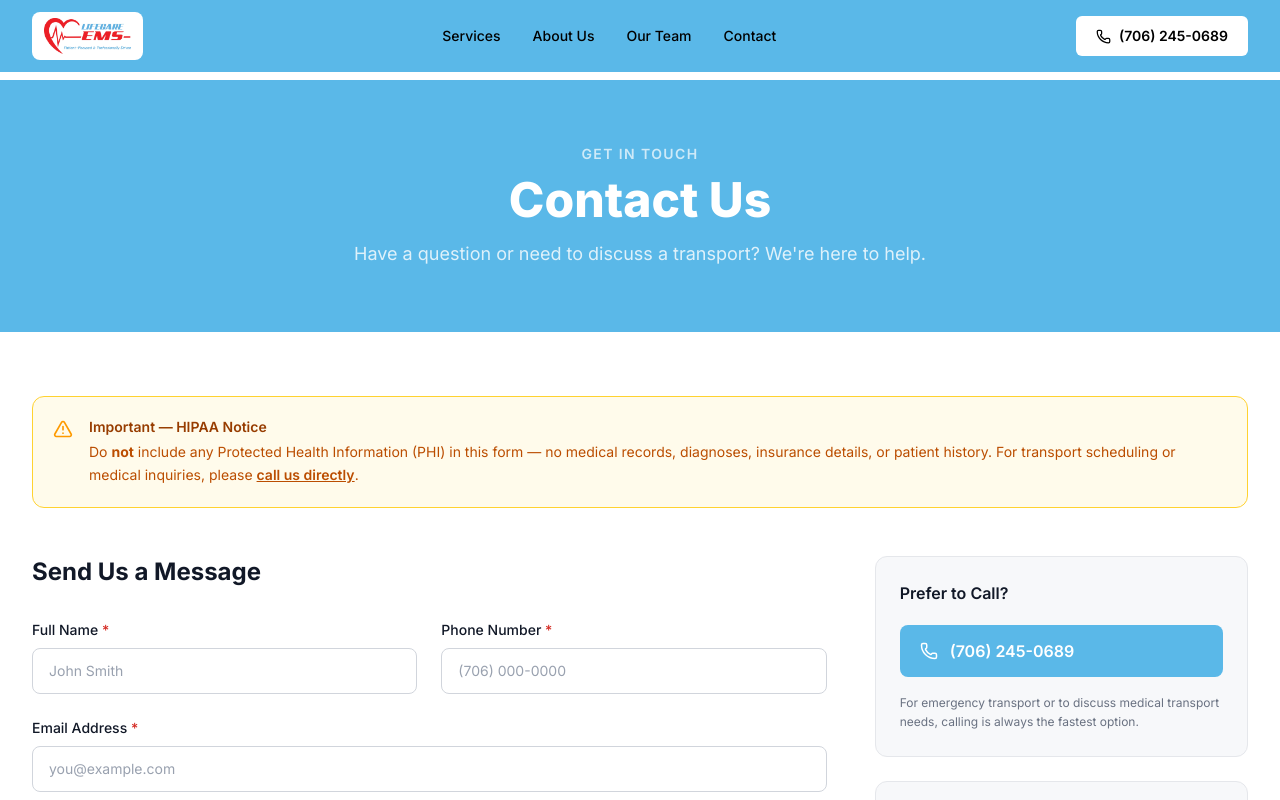
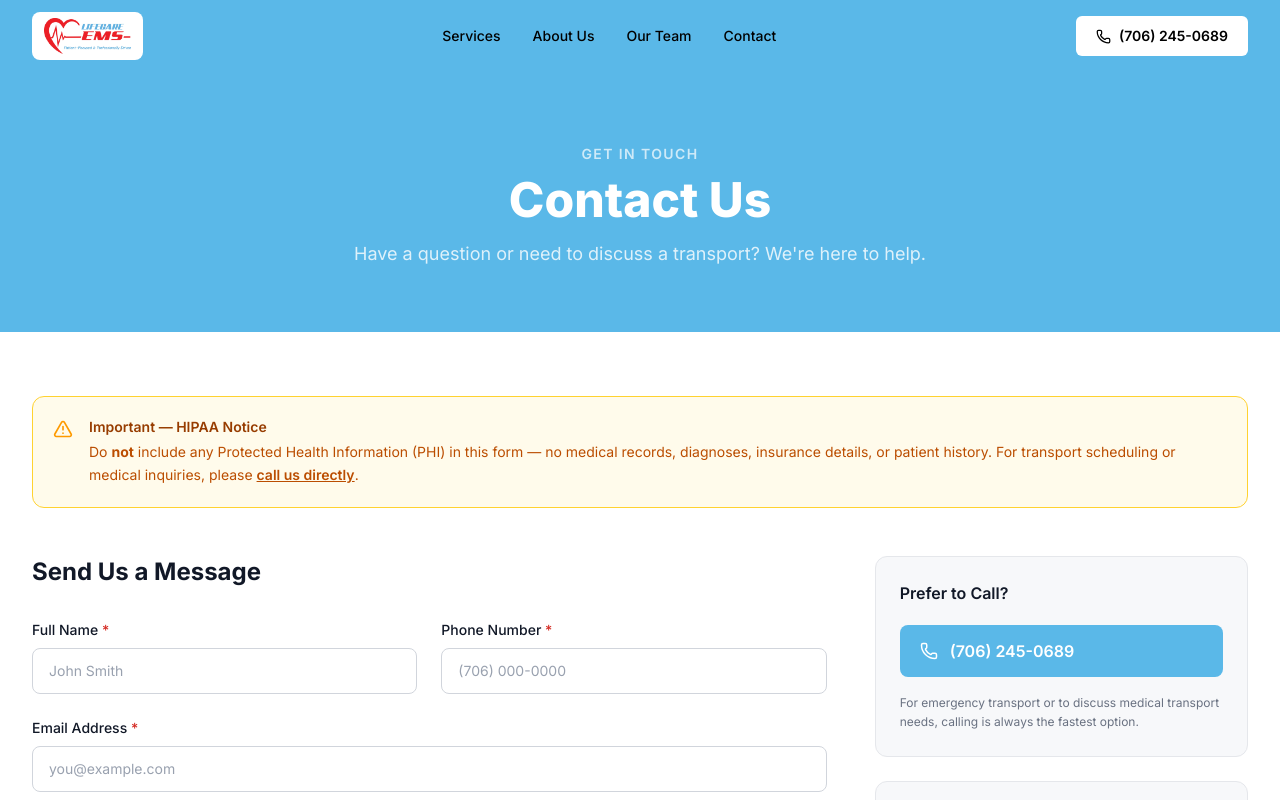
Before and after one commit to Parvin2001/LifeCare-EMS, a Next.js app: page /contact in a window 1280 px wide. Shown: the top 800 px of the page. Built offline with nearby package versions, Linux system fonts and the light colour scheme.

Commit message:
Fix white gap between navbar and contact page header
Move pt-20 offset inside the blue header section so blue extends
flush to the navbar with no white gap showing through.

Co-Authored-By: Claude Sonnet 4.6 <noreply@anthropic.com>

```diff
--- a/app/contact/page.tsx
+++ b/app/contact/page.tsx
@@ -51,9 +51,9 @@ export default function ContactPage() {
   };
 
   return (
-    <div className="min-h-screen bg-white pt-20">
+    <div className="min-h-screen bg-white">
       {/* Page header */}
-      <div className="bg-[#5AB8E8] py-16 text-center">
+      <div className="bg-[#5AB8E8] pt-36 pb-16 text-center">
         <p className="text-white/70 text-sm font-semibold tracking-widest uppercase mb-3">Get in Touch</p>
         <h1 className="text-4xl sm:text-5xl font-extrabold text-white mb-4">Contact Us</h1>
         <p className="text-white/80 text-lg max-w-xl mx-auto">
```
